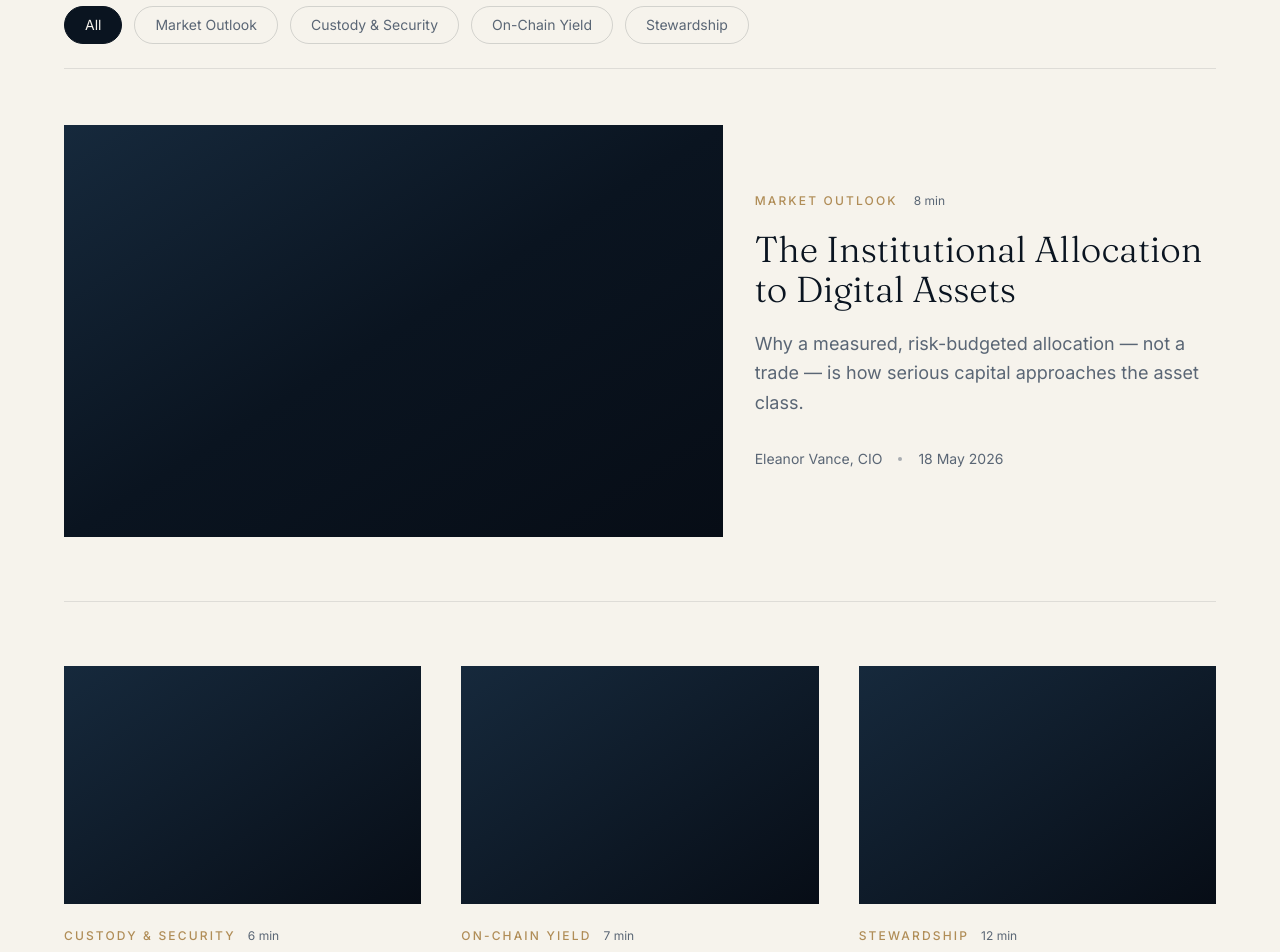
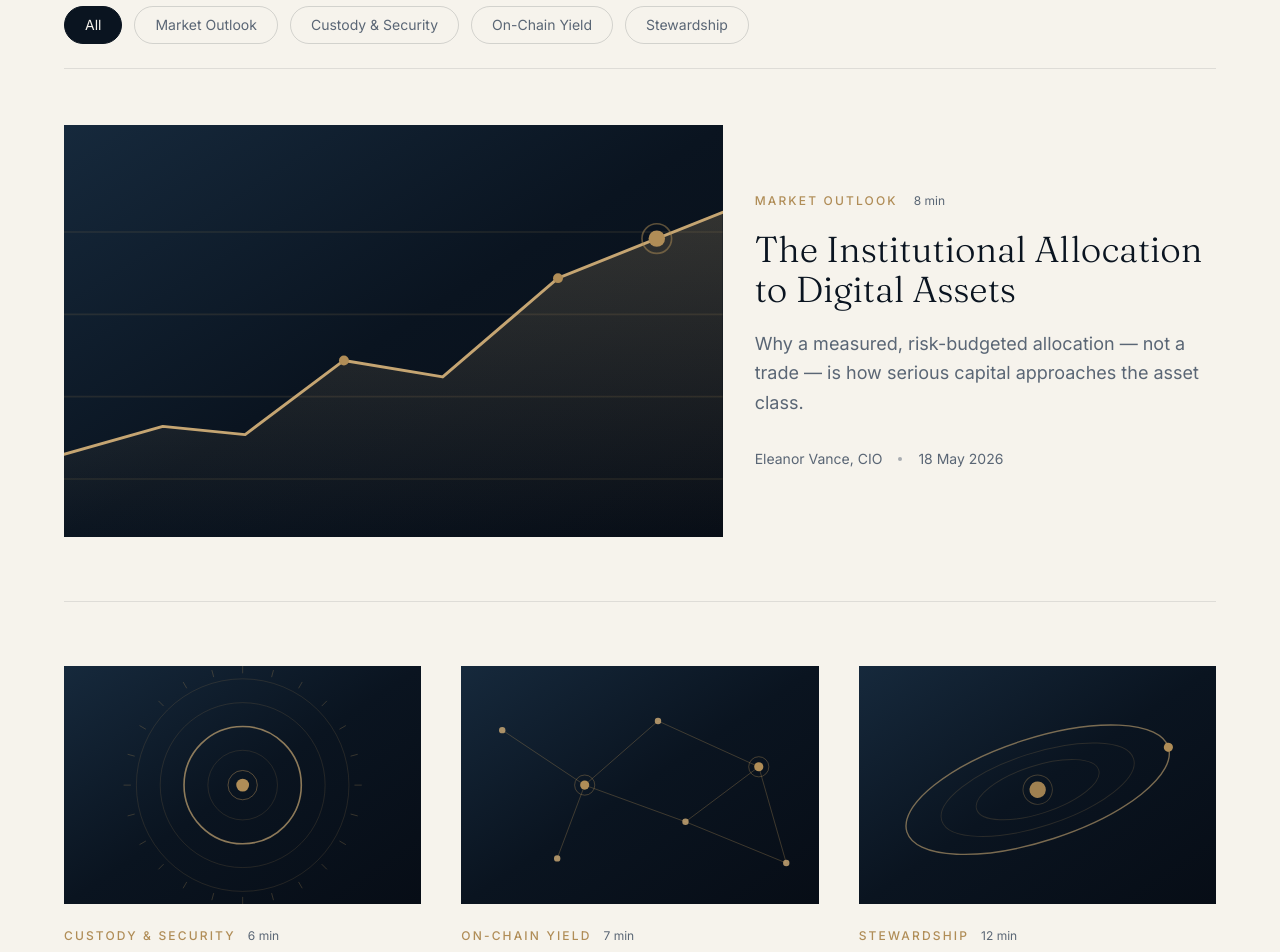
Before and after one commit to mohit-shamani/nexuscapital-, a React (Vite) app: page /insights in a window 1280 px wide. Shown: the part 720-1672 px from the top of the page. Built offline with nearby package versions, Linux system fonts and the light colour scheme.

Commit message:
new chnages done

```diff
--- a/src/components/ui/Button.jsx
+++ b/src/components/ui/Button.jsx
@@ -2,7 +2,7 @@ import { Link } from 'react-router-dom';
 import { cn } from '../../lib/utils.js';
 
 const base =
-  'group relative inline-flex items-center justify-center gap-3 overflow-hidden rounded-full px-7 py-3.5 text-sm font-medium tracking-wide transition-colors duration-500 ease-expo focus:outline-none focus-visible:ring-2 focus-visible:ring-brass focus-visible:ring-offset-2';
+  'group relative inline-flex items-center justify-center gap-3 overflow-hidden rounded-full px-7 py-3.5 text-sm font-medium tracking-wide transition-colors duration-500 ease-expo focus:outline-none focus-visible:ring-2 focus-visible:ring-brass focus-visible:ring-offset-2 disabled:cursor-not-allowed disabled:opacity-60';
 
 const variants = {
   primary: 'bg-ink text-ivory hover:text-ink',
--- /dev/null
+++ b/src/components/ui/InsightVisual.jsx
@@ -0,0 +1,177 @@
+import { cn } from '../../lib/utils.js';
+
+/**
+ * Bespoke per-category artwork for insight cards.
+ * Pure SVG line-work in the brass-on-ink palette — no image assets,
+ * no licensing, weightless. One distinct motif per editorial category.
+ */
+
+const STRUCTURE = '#B08D57'; // brass — faint structural lines
+const LINE = '#C5A572'; // brass-light — primary strokes
+const ACCENT = '#B08D57'; // brass — accent dots
+
+// Ascending chart over a horizon grid — Market Outlook
+function MarketChart() {
+  return (
+    <svg viewBox="0 0 400 260" preserveAspectRatio="xMidYMid slice" className="h-full w-full">
+      {[70, 120, 170, 220].map((y) => (
+        <line key={y} x1="0" y1={y} x2="400" y2={y} stroke={STRUCTURE} strokeOpacity="0.14" strokeWidth="1" />
+      ))}
+      <defs>
+        <linearGradient id="mkt-fill" x1="0" y1="0" x2="0" y2="1">
+          <stop offset="0%" stopColor={LINE} stopOpacity="0.22" />
+          <stop offset="100%" stopColor={LINE} stopOpacity="0" />
+        </linearGradient>
+      </defs>
+      <path
+        d="M0,205 L60,188 L110,193 L170,148 L230,158 L300,98 L360,74 L400,58 L400,260 L0,260 Z"
+        fill="url(#mkt-fill)"
+      />
+      <path
+        d="M0,205 L60,188 L110,193 L170,148 L230,158 L300,98 L360,74 L400,58"
+        fill="none"
+        stroke={LINE}
+        strokeWidth="1.75"
+        strokeLinecap="round"
+        strokeLinejoin="round"
+      />
+      <circle cx="170" cy="148" r="3" fill={ACCENT} />
+      <circle cx="300" cy="98" r="3" fill={ACCENT} />
+      <circle cx="360" cy="74" r="5" fill={ACCENT} />
+      <circle cx="360" cy="74" r="9" fill="none" stroke={ACCENT} strokeOpacity="0.5" strokeWidth="1" />
+    </svg>
+  );
+}
+
+// Concentric vault rings — Custody & Security
+function VaultRings() {
+  const cx = 200;
+  const cy = 130;
+  return (
+    <svg viewBox="0 0 400 260" preserveAspectRatio="xMidYMid slice" className="h-full w-full">
+      {[38, 64, 90, 116].map((r, i) => (
+        <circle
+          key={r}
+          cx={cx}
+          cy={cy}
+          r={r}
+          fill="none"
+          stroke={i === 1 ? LINE : STRUCTURE}
+          strokeOpacity={i === 1 ? 0.7 : 0.18}
+          strokeWidth={i === 1 ? 1.75 : 1}
+        />
+      ))}
+      {/* radial ticks around the outer ring */}
+      {Array.from({ length: 24 }).map((_, i) => {
+        const a = (i / 24) * Math.PI * 2;
+        const r1 = 122;
+        const r2 = 130;
+        return (
+          <line
+            key={i}
+            x1={cx + Math.cos(a) * r1}
+            y1={cy + Math.sin(a) * r1}
+            x2={cx + Math.cos(a) * r2}
+            y2={cy + Math.sin(a) * r2}
+            stroke={STRUCTURE}
+            strokeOpacity="0.3"
+            strokeWidth="1"
+          />
+        );
+      })}
+      <circle cx={cx} cy={cy} r="7" fill={ACCENT} />
+      <circle cx={cx} cy={cy} r="16" fill="none" stroke={ACCENT} strokeOpacity="0.5" strokeWidth="1" />
+    </svg>
+  );
+}
+
+// Connected node network — On-Chain Yield
+function YieldNetwork() {
+  const nodes = [
+    [50, 70], [140, 130], [110, 210], [220, 60], [250, 170], [330, 110], [360, 215],
+  ];
+  const edges = [
+    [0, 1], [1, 2], [1, 3], [1, 4], [3, 5], [4, 5], [4, 6], [5, 6],
+  ];
+  return (
+    <svg viewBox="0 0 400 260" preserveAspectRatio="xMidYMid slice" className="h-full w-full">
+      {edges.map(([a, b], i) => (
+        <line
+          key={i}
+          x1={nodes[a][0]}
+          y1={nodes[a][1]}
+          x2={nodes[b][0]}
+          y2={nodes[b][1]}
+          stroke={STRUCTURE}
+          strokeOpacity="0.35"
+          strokeWidth="1"
+        />
+      ))}
+      {nodes.map(([x, y], i) => {
+        const accent = i === 1 || i === 5;
+        return (
+          <g key={i}>
+            {accent && (
+              <circle cx={x} cy={y} r="11" fill="none" stroke={ACCENT} strokeOpacity="0.4" strokeWidth="1" />
+            )}
+            <circle cx={x} cy={y} r={accent ? 5 : 3.5} fill={accent ? ACCENT : LINE} fillOpacity={accent ? 1 : 0.85} />
+          </g>
+        );
+      })}
+    </svg>
+  );
+}
+
+// Long-horizon orbital arcs — Stewardship
+function StewardshipOrbits() {
+  const cx = 200;
+  const cy = 135;
+  return (
+    <svg viewBox="0 0 400 260" preserveAspectRatio="xMidYMid slice" className="h-full w-full">
+      <g transform={`rotate(-18 ${cx} ${cy})`}>
+        {[
+          [150, 56],
+          [110, 40],
+          [70, 26],
+        ].map(([rx, ry], i) => (
+          <ellipse
+            key={i}
+            cx={cx}
+            cy={cy}
+            rx={rx}
+            ry={ry}
+            fill="none"
+            stroke={i === 0 ? LINE : STRUCTURE}
+            strokeOpacity={i === 0 ? 0.6 : 0.2}
+            strokeWidth={i === 0 ? 1.5 : 1}
+          />
+        ))}
+        {/* a body travelling the outer orbit */}
+        <circle cx={cx + 150} cy={cy} r="5" fill={ACCENT} />
+        <circle cx={cx} cy={cy} r="9" fill={ACCENT} fillOpacity="0.9" />
+        <circle cx={cx} cy={cy} r="16" fill="none" stroke={ACCENT} strokeOpacity="0.35" strokeWidth="1" />
+      </g>
+    </svg>
+  );
+}
+
+const MOTIFS = {
+  'Market Outlook': MarketChart,
+  'Custody & Security': VaultRings,
+  'On-Chain Yield': YieldNetwork,
+  Stewardship: StewardshipOrbits,
+};
+
+export default function InsightVisual({ category, className }) {
+  const Motif = MOTIFS[category] || MarketChart;
+  return (
+    <div
+      className={cn(
+        'relative h-full w-full overflow-hidden bg-gradient-to-br from-ink-600 via-ink to-ink-900',
+        className
+      )}
+    >
+      <Motif />
+    </div>
+  );
+}
--- a/src/pages/Insights.jsx
+++ b/src/pages/Insights.jsx
@@ -4,6 +4,7 @@ import PageWrapper from '../components/layout/PageWrapper.jsx';
 import PageHero from '../components/sections/PageHero.jsx';
 import Container from '../components/ui/Container.jsx';
 import CTA from '../components/sections/CTA.jsx';
+import InsightVisual from '../components/ui/InsightVisual.jsx';
 import { insights } from '../data/insights.js';
 import { fadeUp } from '../lib/motion.js';
 import { cn } from '../lib/utils.js';
@@ -61,7 +62,9 @@ export default function Insights() {
               className="group mb-16 grid grid-cols-1 gap-8 border-b border-ink/10 pb-16 lg:grid-cols-12"
             >
               <div className="lg:col-span-7">
-                <div className="aspect-[16/10] w-full bg-gradient-to-br from-ink-600 via-ink to-ink-900" />
+                <div className="aspect-[16/10] w-full overflow-hidden">
+                  <InsightVisual category={featured.category} />
+                </div>
               </div>
               <div className="flex flex-col justify-center lg:col-span-5">
                 <div className="mb-5 flex items-center gap-4 text-xs">
@@ -95,8 +98,11 @@ export default function Insights() {
                 transition={{ delay: i * 0.08 }}
                 className="group flex flex-col"
               >
-                <div className="mb-6 aspect-[3/2] w-full overflow-hidden bg-gradient-to-br from-ink-600 to-ink-900">
-                  <div className="h-full w-full transition-transform duration-700 ease-expo group-hover:scale-105" />
+                <div className="mb-6 aspect-[3/2] w-full overflow-hidden">
+                  <InsightVisual
+                    category={post.category}
+                    className="transition-transform duration-700 ease-expo group-hover:scale-105"
+                  />
                 </div>
                 <div className="mb-3 flex items-center gap-3 text-xs">
                   <span className="font-medium uppercase tracking-micro text-brass">
```
Also changed, not shown: src/pages/Contact.jsx (+44 -8 lines), .claude/settings.local.json, 1 other file (tests, documents, lock files or other folders).
